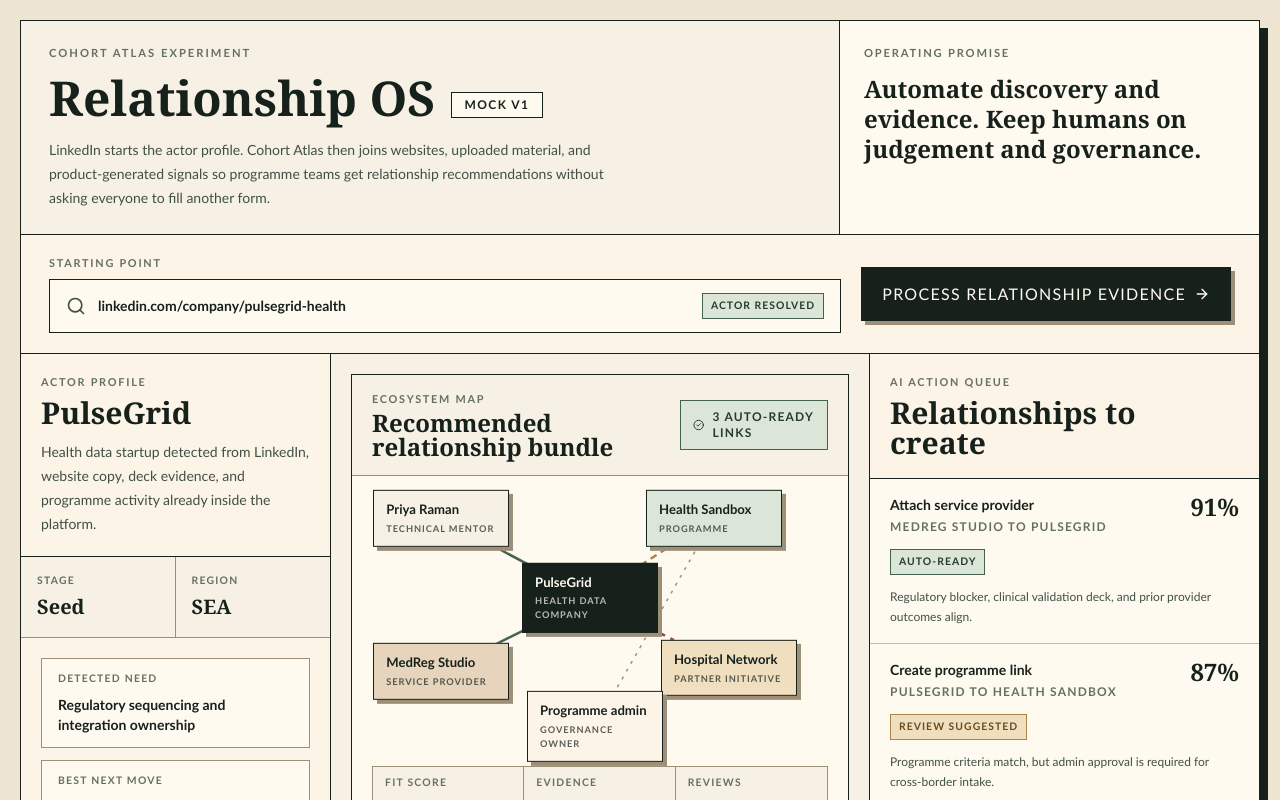
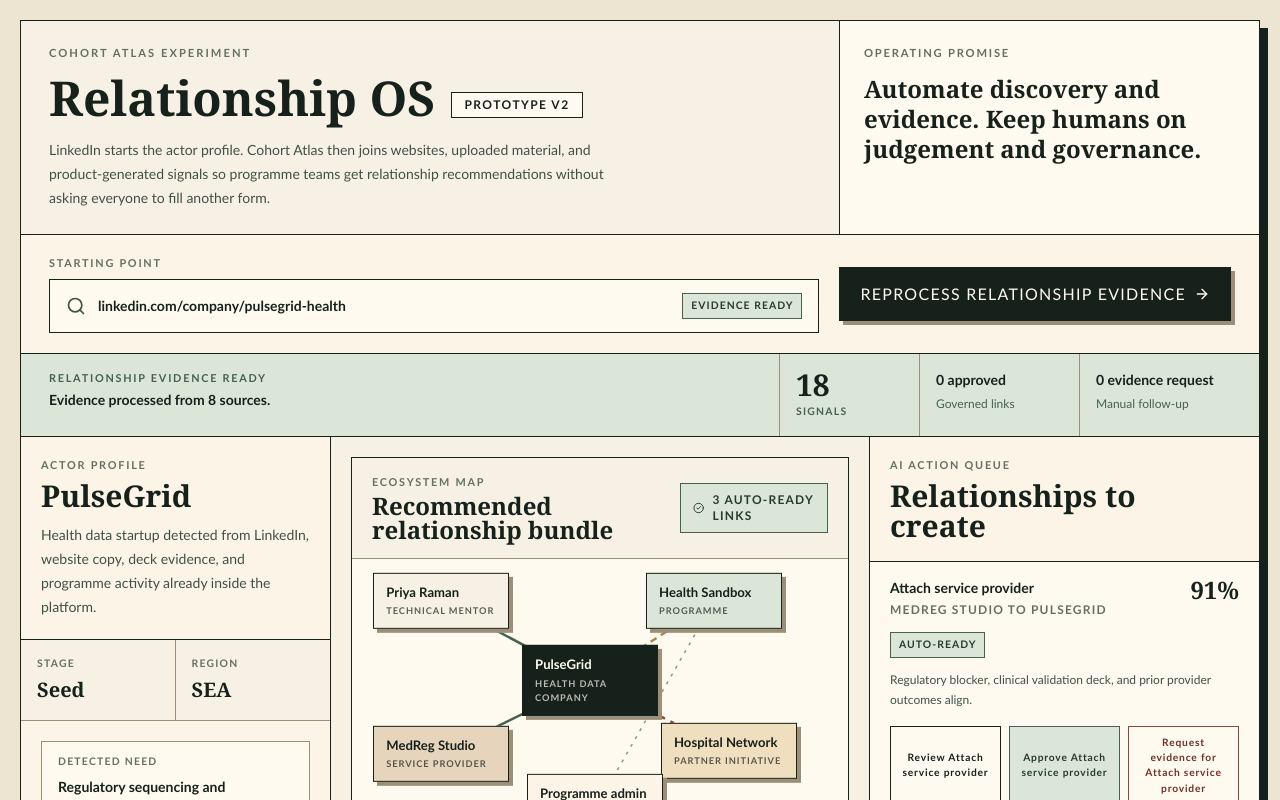
Before and after one commit to aniqamrin/BWAI_HACKATHON, a React (Vite) app: page / in a window 1280 px wide. Both pictures are taken after a click on the button "PROCESS RELATIONSHIP EVIDENCE". Shown: the top 800 px of the page. Built offline with nearby package versions, Linux system fonts and the light colour scheme.

Commit message:
Build ecosystem relationship OS mock

```diff
--- a/src/components/EcosystemCommandCenter.tsx
+++ b/src/components/EcosystemCommandCenter.tsx
@@ -15,6 +15,7 @@
   Users2,
 } from 'lucide-react';
 import type { ComponentType } from 'react';
+import { useMemo, useState } from 'react';
 
 type Icon = ComponentType<{ className?: string; 'aria-hidden'?: boolean }>;
 
@@ -26,12 +27,18 @@
 };
 
 type Action = {
+  id: string;
   title: string;
   actor: string;
   confidence: string;
   status: 'Auto-ready' | 'Review suggested' | 'Manual evidence needed';
   rationale: string;
+  evidence: string[];
 };
+
+type ActionDecision = 'approved' | 'evidence-requested';
+
+type DisplayStatus = Action['status'] | 'Approved' | 'Evidence requested';
 
 const externalSignals: Signal[] = [
   {
@@ -89,32 +96,40 @@
 
 const relationshipActions: Action[] = [
   {
+    id: 'provider',
     title: 'Attach service provider',
     actor: 'MedReg Studio to PulseGrid',
     confidence: '91%',
     status: 'Auto-ready',
     rationale: 'Regulatory blocker, clinical validation deck, and prior provider outcomes align.',
+    evidence: ['Pitch deck risk section', 'Outcome memory', 'Service provider catalogue'],
   },
   {
+    id: 'programme',
     title: 'Create programme link',
     actor: 'PulseGrid to Health Sandbox',
     confidence: '87%',
     status: 'Review suggested',
     rationale: 'Programme criteria match, but admin approval is required for cross-border intake.',
+    evidence: ['LinkedIn anchor', 'Programme eligibility rule', 'Admin governance policy'],
   },
   {
+    id: 'mentor',
     title: 'Add mentor support',
     actor: 'Priya Raman to PulseGrid',
     confidence: '83%',
     status: 'Auto-ready',
     rationale: 'Architecture expertise maps to unresolved integration risk and prior cohort pattern.',
+    evidence: ['Founder profile', 'Meeting telemetry', 'Mentor outcome history'],
   },
   {
+    id: 'partner',
     title: 'Escalate partner pathway',
     actor: 'Regional Hospital Network',
     confidence: '69%',
     status: 'Manual evidence needed',
     rationale: 'Strong sector fit, but pilot owner is missing from available source evidence.',
+    evidence: ['Partner page', 'Website sector match', 'Missing pilot owner field'],
   },
 ];
 
@@ -127,11 +142,13 @@
   { label: 'Programme admin', role: 'Governance owner', x: '49%', y: '86%', tone: 'bg-[#fbf4e7] text-[#17211c]' },
 ];
 
-function StatusPill({ status }: { status: Action['status'] }) {
+function StatusPill({ status }: { status: DisplayStatus }) {
   const classes = {
     'Auto-ready': 'border-[#45624f] bg-[#dce6d8] text-[#263b2d]',
     'Review suggested': 'border-[#ad8448] bg-[#f0dfbf] text-[#6b4a1c]',
     'Manual evidence needed': 'border-[#934439] bg-[#f4d8ce] text-[#743025]',
+    Approved: 'border-[#45624f] bg-[#17211c] text-[#fffaf0]',
+    'Evidence requested': 'border-[#934439] bg-[#fffaf0] text-[#743025]',
   }[status];
 
   return (
@@ -160,7 +177,15 @@
   );
 }
 
-function RelationshipMap() {
+function RelationshipMap({
+  evidenceProcessed,
+  approvedCount,
+  evidenceRequestCount,
+}: {
+  evidenceProcessed: boolean;
+  approvedCount: number;
+  evidenceRequestCount: number;
+}) {
   return (
     <div className="relative min-h-[478px] overflow-hidden border border-[#17211c] bg-[#fffaf0]">
       <div className="absolute inset-x-0 top-0 flex items-center justify-between border-b border-[#9d8f77] bg-[#f7f1e5] px-5 py-4">
@@ -203,11 +228,11 @@
         </div>
         <div className="border-r border-[#9d8f77] px-3 py-2">
           <p className="ui-sans text-[0.65rem] font-bold uppercase tracking-[0.12em] text-[#657064]">Evidence</p>
-          <p className="mt-1 text-2xl font-semibold">14</p>
+          <p className="mt-1 text-2xl font-semibold">{evidenceProcessed ? 18 : 14}</p>
         </div>
         <div className="px-3 py-2">
-          <p className="ui-sans text-[0.65rem] font-bold uppercase tracking-[0.12em] text-[#657064]">Reviews</p>
-          <p className="mt-1 text-2xl font-semibold">2</p>
+          <p className="ui-sans text-[0.65rem] font-bold uppercase tracking-[0.12em] text-[#657064]">Decisions</p>
+          <p className="mt-1 text-2xl font-semibold">{approvedCount + evidenceRequestCount}</p>
         </div>
       </div>
     </div>
@@ -215,6 +240,27 @@
 }
 
 export function EcosystemCommandCenter() {
+  const [evidenceProcessed, setEvidenceProcessed] = useState(false);
+  const [selectedActionId, setSelectedActionId] = useState('provider');
+  const [decisions, setDecisions] = useState<Record<string, ActionDecision>>({});
+  const selectedAction = useMemo(
+    () => relationshipActions.find((action) => action.id === selectedActionId) ?? relationshipActions[0],
+    [selectedActionId],
+  );
+  const approvedCount = Object.values(decisions).filter((decision) => decision === 'approved').length;
+  const evidenceRequestCount = Object.values(decisions).filter((decision) => decision === 'evidence-requested').length;
+
+  function displayStatusFor(action: Action): DisplayStatus {
+    if (decisions[action.id] === 'approved') return 'Approved';
+    if (decisions[action.id] === 'evidence-requested') return 'Evidence requested';
+    return action.status;
+  }
+
+  function recordDecision(actionId: string, decision: ActionDecision) {
+    setDecisions((current) => ({ ...current, [actionId]: decision }));
+    setSelectedActionId(actionId);
+  }
+
   return (
     <main className="min-h-screen bg-[#ede4d1] px-5 py-5 text-[#17211c]">
       <div className="mx-auto max-w-[1540px] border border-[#17211c] bg-[#f7f1e5] shadow-[8px_8px_0_#17211c]">
@@ -226,7 +272,7 @@
             <div className="mt-3 flex items-end gap-4">
               <h1 className="text-5xl font-semibold leading-none">Relationship OS</h1>
               <span className="ui-sans mb-1 border border-[#17211c] bg-[#fffaf0] px-3 py-1 text-xs font-bold uppercase tracking-[0.12em]">
-                Mock v1
+                Prototype v2
               </span>
             </div>
             <p className="ui-sans mt-4 max-w-[72ch] text-sm leading-6 text-[#405047]">
@@ -251,15 +297,46 @@
                 linkedin.com/company/pulsegrid-health
               </p>
               <span className="ui-sans border border-[#45624f] bg-[#dce6d8] px-2 py-1 text-[0.65rem] font-bold uppercase tracking-[0.1em] text-[#263b2d]">
-                Actor resolved
+                {evidenceProcessed ? 'Evidence ready' : 'Actor resolved'}
               </span>
             </div>
           </div>
-          <button className="ui-sans flex h-[54px] items-center gap-2 border border-[#17211c] bg-[#17211c] px-5 text-sm font-bold uppercase tracking-[0.08em] text-[#fffaf0] shadow-[4px_4px_0_#9d8f77]">
-            Process relationship evidence
+          <button
+            className="ui-sans flex h-[54px] items-center gap-2 border border-[#17211c] bg-[#17211c] px-5 text-sm font-bold uppercase tracking-[0.08em] text-[#fffaf0] shadow-[4px_4px_0_#9d8f77]"
+            onClick={() => {
+              setEvidenceProcessed(true);
+              setSelectedActionId('programme');
+            }}
+          >
+            {evidenceProcessed ? 'Reprocess relationship evidence' : 'Process relationship evidence'}
             <ArrowRight className="h-4 w-4" aria-hidden />
           </button>
         </section>
+
+        {evidenceProcessed ? (
+          <section className="grid grid-cols-[minmax(0,1fr)_140px_160px_180px] border-b border-[#17211c] bg-[#dce6d8]">
+            <div className="px-7 py-4">
+              <p className="ui-sans text-[0.68rem] font-bold uppercase tracking-[0.16em] text-[#45624f]">
+                Relationship evidence ready
+              </p>
+              <p className="ui-sans mt-1 text-sm font-bold text-[#17211c]">Evidence processed from 8 sources.</p>
+            </div>
+            <div className="border-l border-[#9d8f77] px-4 py-4">
+              <p className="text-3xl font-semibold leading-none">18</p>
+              <p className="ui-sans mt-1 text-[0.65rem] font-bold uppercase tracking-[0.12em] text-[#45624f]">
+                Signals
+              </p>
+            </div>
+            <div className="border-l border-[#9d8f77] px-4 py-4">
+              <p className="ui-sans text-sm font-bold text-[#17211c]">{approvedCount} approved</p>
+              <p className="ui-sans mt-1 text-xs leading-5 text-[#45624f]">Governed links</p>
+            </div>
+            <div className="border-l border-[#9d8f77] px-4 py-4">
+              <p className="ui-sans text-sm font-bold text-[#17211c]">{evidenceRequestCount} evidence request</p>
+              <p className="ui-sans mt-1 text-xs leading-5 text-[#45624f]">Manual follow-up</p>
+            </div>
+          </section>
+        ) : null}
 
         <section className="grid grid-cols-[310px_minmax(0,1fr)_390px]">
           <aside className="border-r border-[#17211c] bg-[#fbf4e7]">
@@ -298,7 +375,11 @@
           </aside>
 
           <section className="p-5">
-            <RelationshipMap />
+            <RelationshipMap
+              evidenceProcessed={evidenceProcessed}
+              approvedCount={approvedCount}
+              evidenceRequestCount={evidenceRequestCount}
+            />
           </section>
 
           <aside className="border-l border-[#17211c] bg-[#fbf4e7]">
@@ -317,12 +398,48 @@
                     <p className="text-2xl font-semibold leading-none">{action.confidence}</p>
                   </div>
                   <div className="mt-3">
-                    <StatusPill status={action.status} />
+                    <StatusPill status={displayStatusFor(action)} />
                   </div>
                   <p className="ui-sans mt-3 text-xs leading-5 text-[#405047]">{action.rationale}</p>
+                  <div className="ui-sans mt-4 grid grid-cols-3 gap-2 text-[0.64rem] font-bold uppercase tracking-[0.08em]">
+                    <button
+                      className="border border-[#17211c] bg-[#fffaf0] px-2 py-2 text-[#17211c] hover:bg-[#17211c] hover:text-[#fffaf0] focus-visible:bg-[#17211c] focus-visible:text-[#fffaf0]"
+                      onClick={() => setSelectedActionId(action.id)}
+                    >
+                      Review {action.title}
+                    </button>
+                    <button
+                      className="border border-[#45624f] bg-[#dce6d8] px-2 py-2 text-[#263b2d] disabled:cursor-not-allowed disabled:opacity-45"
+                      disabled={!evidenceProcessed}
+                      onClick={() => recordDecision(action.id, 'approved')}
+                    >
+                      Approve {action.title}
+                    </button>
+                    <button
+                      className="border border-[#934439] bg-[#fffaf0] px-2 py-2 text-[#743025] disabled:cursor-not-allowed disabled:opacity-45"
+                      disabled={!evidenceProcessed}
+                      onClick={() => recordDecision(action.id, 'evidence-requested')}
+                    >
+                      Request evidence for {action.title}
+                    </button>
+                  </div>
                 </article>
               ))}
             </div>
+            <section className="border-t border-[#17211c] bg-[#f7f1e5] px-5 py-5">
+              <p className="ui-sans text-[0.68rem] font-bold uppercase tracking-[0.16em] text-[#657064]">
+                Selected recommendation
+              </p>
+              <h3 className="mt-2 text-2xl font-semibold leading-tight">{selectedAction.actor}</h3>
+              <p className="ui-sans mt-3 text-xs leading-5 text-[#405047]">{selectedAction.rationale}</p>
+              <div className="mt-4 grid gap-2">
+                {selectedAction.evidence.map((evidence) => (
+                  <div key={evidence} className="ui-sans border border-[#9d8f77] bg-[#fffaf0] px-3 py-2 text-xs font-bold">
+                    {evidence}
+                  </div>
+                ))}
+              </div>
+            </section>
           </aside>
         </section>
 
```
Also changed, not shown: 1 other file (tests, documents, lock files or other folders).
